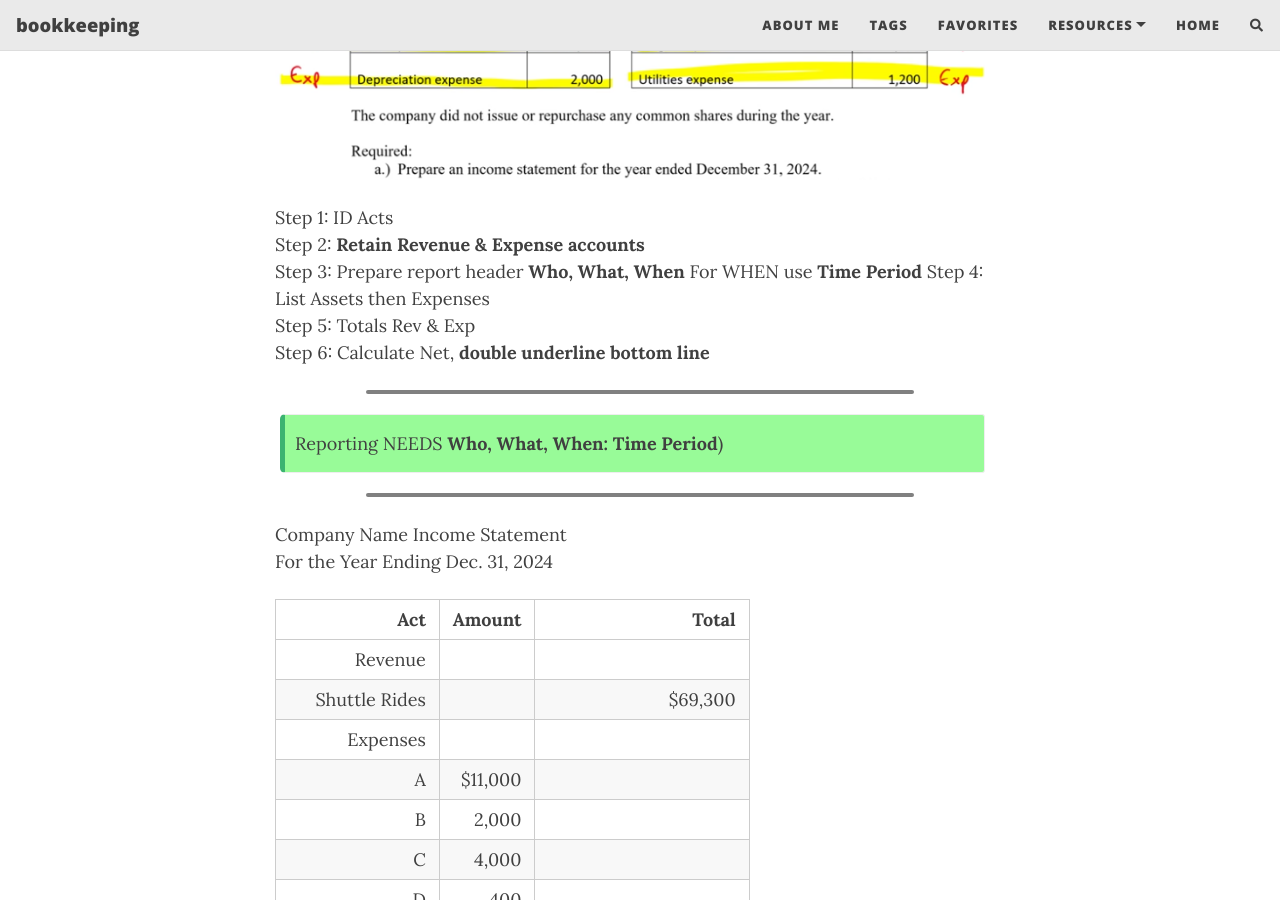
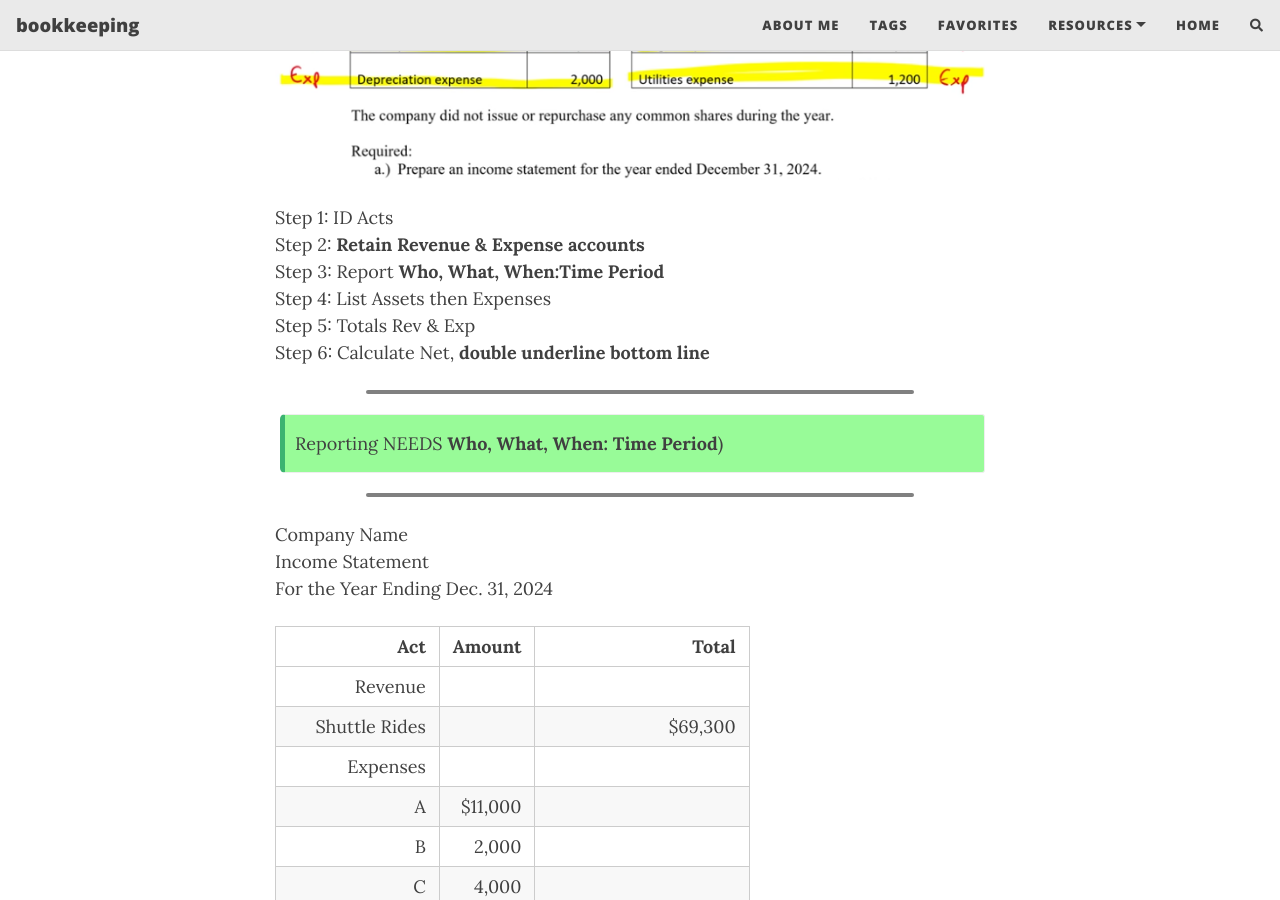
Before and after one commit to mcc-us/mcc-us.github.io.bkup, a Jekyll site: the page built from _posts/2024-01-10-prepare-income-statment.md, in a window 1280 px wide and 900 px high, scrolled down 625 px. Built offline with Jekyll 4.4.1, drawn with Linux system fonts in a browser that asks for light colours; nearby versions of some CDN libraries; comment, search, counter and statistics services are not loaded.

Commit message:
minor income state

```diff
--- a/_posts/2024-01-10-prepare-income-statment.md
+++ b/_posts/2024-01-10-prepare-income-statment.md
@@ -10,11 +10,10 @@ Retain Revenue & Expense accounts
 
 Step 1: ID Acts
 Step 2: **Retain Revenue & Expense accounts**
-Step 3: Prepare report header **Who, What, When** For WHEN use **Time Period**
+Step 3: Report **Who, What, When:Time Period**
 Step 4: List Assets then Expenses
 Step 5: Totals Rev & Exp
 Step 6: Calculate Net, **double underline bottom line**
-
 
 ---
 
```
